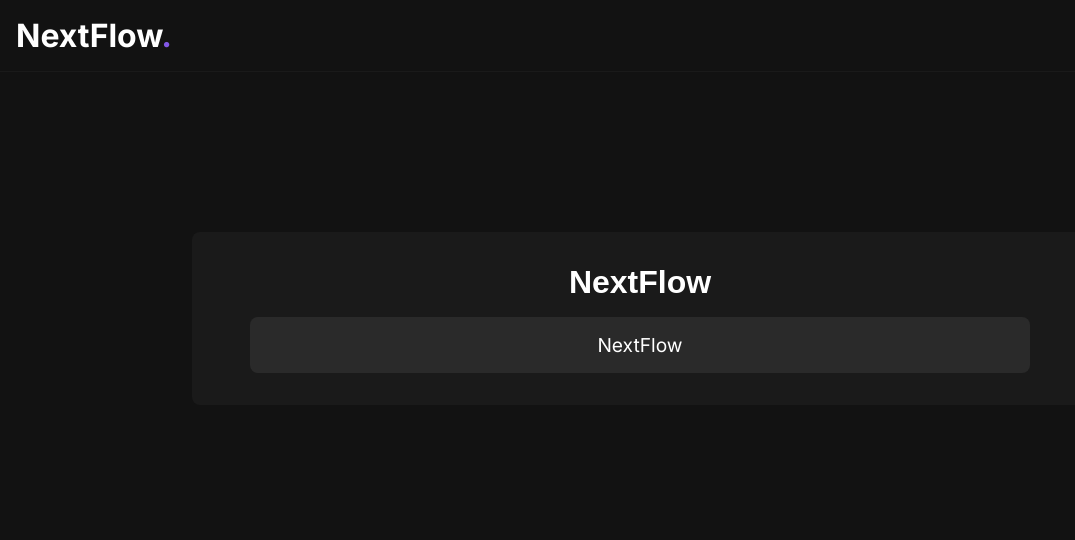
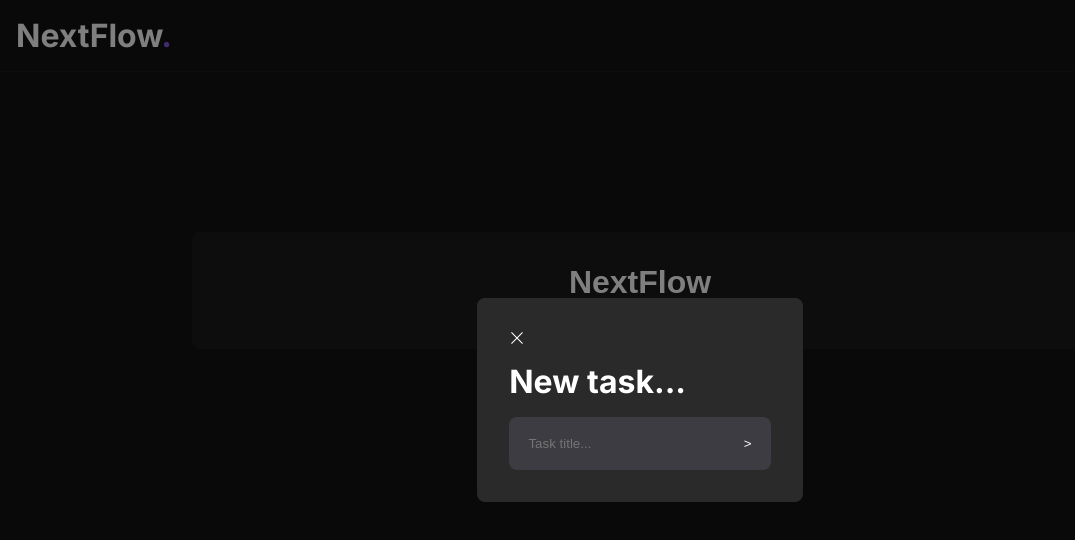
Before and after one commit to Furyforev3r/NextFlow, a Next.js app: page / in a window 1280 px wide. Shown: the top 540 px of the page, without its empty margins (0-1075 px from the left). Built offline with nearby package versions, Linux system fonts and the light colour scheme.

Commit message:
Placeholder removed

```diff
--- a/src/app/page.tsx
+++ b/src/app/page.tsx
@@ -7,10 +7,10 @@ import { RxCross1 } from 'react-icons/rx'
 
 export default function Home() {
 
-  const [tasks, setTask]: [Array<string>, Dispatch<SetStateAction<string[]>>] = useState(['NextFlow'])
+  const [tasks, setTask]: [Array<string>, Dispatch<SetStateAction<string[]>>] = useState([])
   const [taskTitle, setTaskTitle]: [string, Dispatch<SetStateAction<string>>] = useState('NextFlow')
   const [taskInput, setTaskInput]: [string, Dispatch<SetStateAction<string>>] = useState('')
-  const [isToastVisible, setToastVisible]: [boolean, Dispatch<SetStateAction<boolean>>] = useState(false)
+  const [isToastVisible, setToastVisible]: [boolean, Dispatch<SetStateAction<boolean>>] = useState(true)
 
   function handleOnDragEnd(result: any) {
     if (!result.destination) return
```
